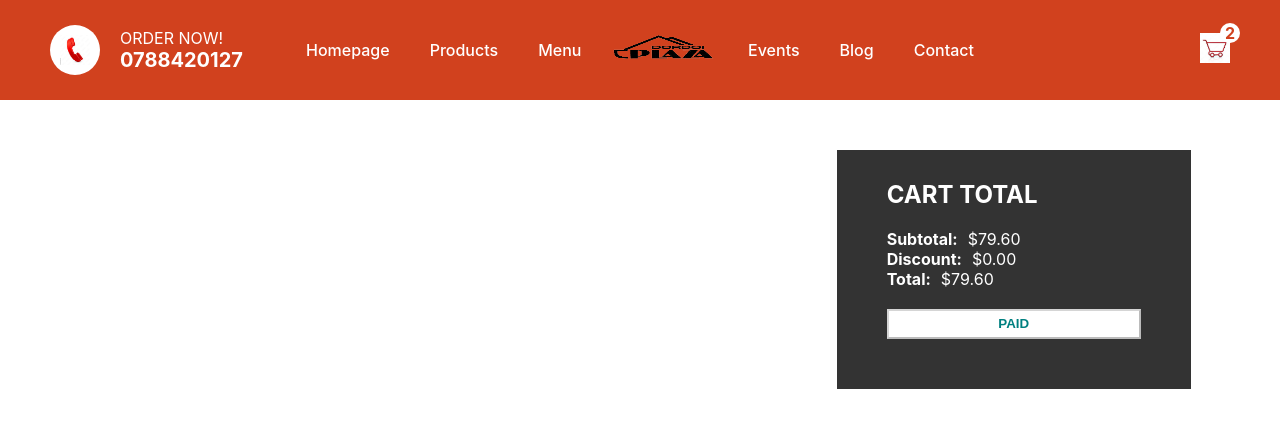
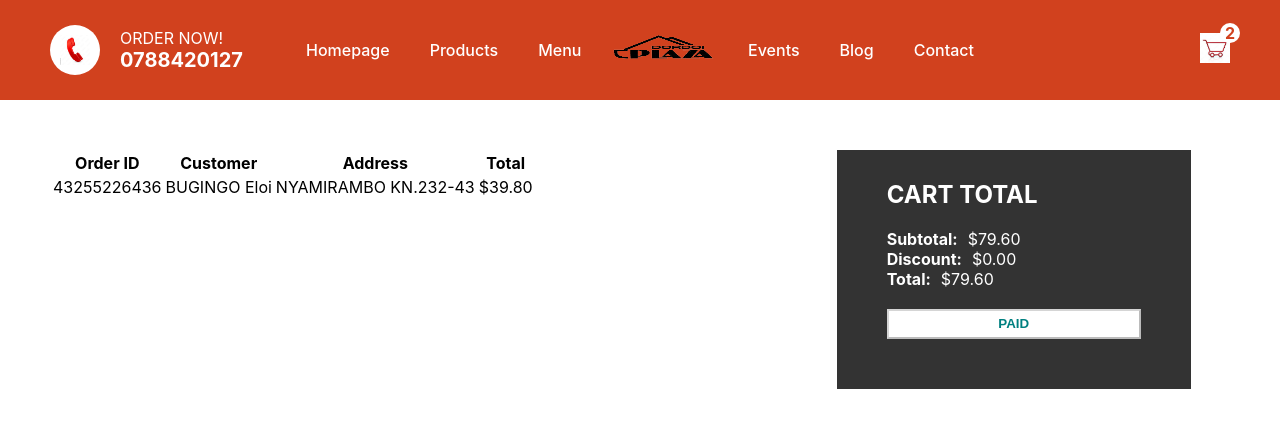
Before and after one commit to Elua-b/c-plaza-motel, a Next.js app: page /orders/1 in a window 1280 px wide. Shown: the top 437 px of the page. Built offline with nearby package versions, Linux system fonts and the light colour scheme; grey boxes are pictures that could not be loaded.

Commit message:
adding the right side of orders page

```diff
--- a/pages/orders/[id].jsx
+++ b/pages/orders/[id].jsx
@@ -4,7 +4,42 @@ import Image from "next/image";
  const Orders = () => {
   return (
     <div className={styles.container}>
-        <div className={styles.left}></div>
+        <div className={styles.left}>
+            <div className={styles.row}>
+            <table className={styles.table}>
+          <thead>
+            <tr className={styles.tr}>
+              <th>Order ID</th>
+              <th>Customer</th>
+              <th>Address</th>
+              <th>Total</th>
+
+            </tr>
+          </thead>
+          <tbody>
+            <tr>
+
+              <td>
+                <span className={styles.id}>43255226436</span>
+              </td>
+              <td>
+                <span className={styles.name}>
+                 BUGINGO Eloi
+                </span>
+              </td>
+              <td>
+                <span className={styles.address}>NYAMIRAMBO KN.232-43</span>
+              </td>
+
+              <td>
+                <span className={styles.total}>$39.80</span>
+              </td>
+            </tr>
+          </tbody>
+
+        </table>
+            </div>
+        </div>
         <div className={styles.right}>
         <div className={styles.wrapper}>
           <h2 className={styles.title}>CART TOTAL</h2>
```
